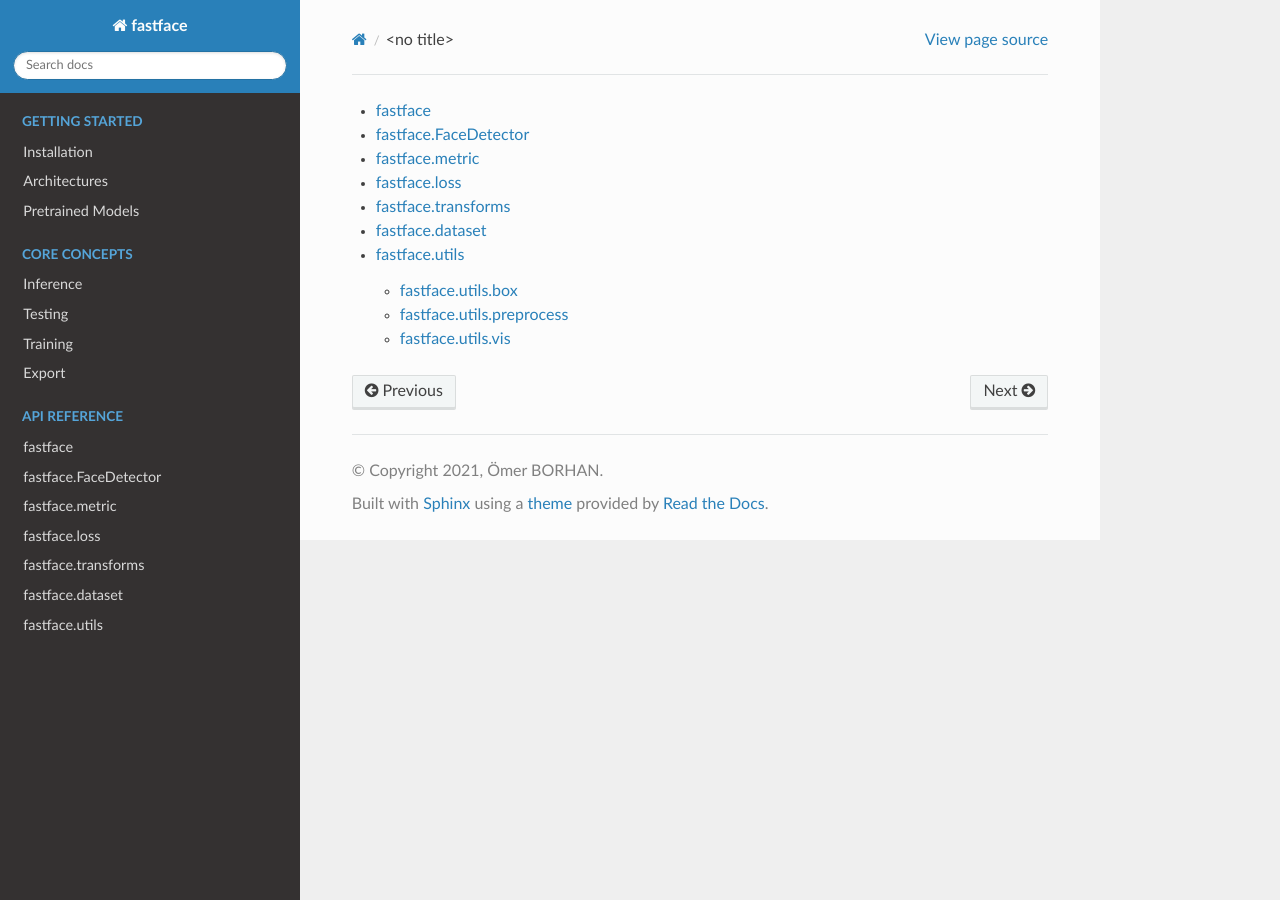
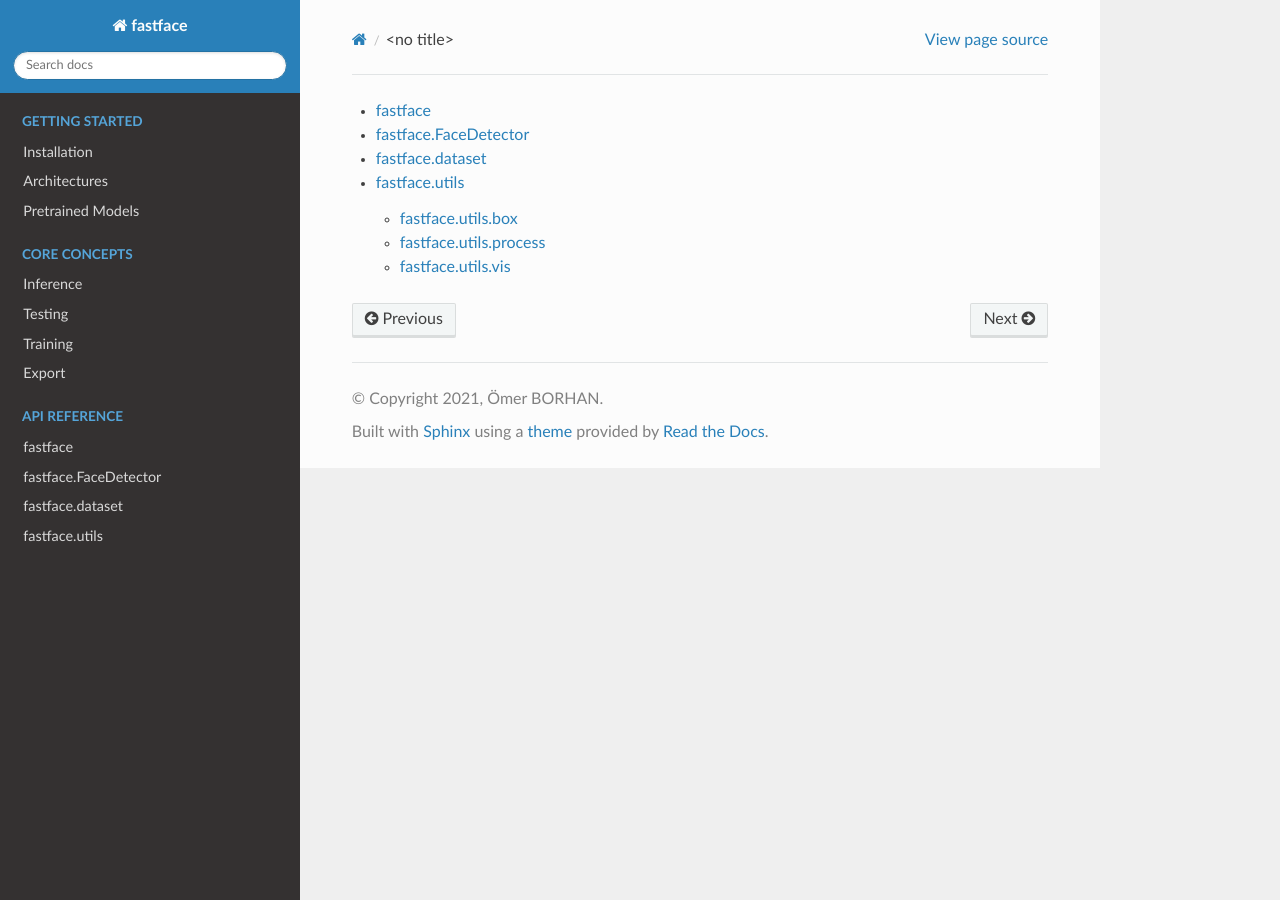
Before and after one commit to borhanMorphy/fastface, a Sphinx documentation site: the page built from docs/source/api/index.rst, in a window 1280 px wide. Built offline with Sphinx 7.4.7 and the Read the Docs theme 2.0.0, drawn with Linux system fonts in a browser that asks for light colours.

Commit message:
updated docs

```diff
--- a/docs/source/api/dataset.rst
+++ b/docs/source/api/dataset.rst
@@ -4,5 +4,3 @@ fastface.dataset
 .. autoclass:: fastface.dataset.WiderFaceDataset
 
 .. autoclass:: fastface.dataset.FDDBDataset
-
-.. autoclass:: fastface.dataset.UFDDDataset
--- a/docs/source/api/index.rst
+++ b/docs/source/api/index.rst
@@ -3,8 +3,5 @@
 
    base.rst
    module.rst
-   metric.rst
-   loss.rst
-   transforms.rst
    dataset.rst
    utils.rst
--- a/docs/source/api/loss.rst
+++ /dev/null
@@ -1,6 +0,0 @@
-fastface.loss
-+++++++++++++
-
-.. autoclass:: fastface.loss.BinaryFocalLoss
-
-.. autoclass:: fastface.loss.DIoULoss
--- a/docs/source/api/metric.rst
+++ /dev/null
@@ -1,8 +0,0 @@
-fastface.metric
-+++++++++++++++
-
-.. autoclass:: fastface.metric.WiderFaceAP
-
-.. autoclass:: fastface.metric.AveragePrecision
-
-.. autoclass:: fastface.metric.AverageRecall
--- a/docs/source/api/module.rst
+++ b/docs/source/api/module.rst
@@ -13,4 +13,4 @@ fastface.FaceDetector
 
 .. automethod:: fastface.FaceDetector.add_metric
 
-.. automethod:: fastface.FaceDetector.get_metrics
+.. automethod:: fastface.FaceDetector.get_metric
```
Also changed, not shown: docs/source/api/transforms.rst (deleted, +0 -14 lines), docs/source/api/utils.rst (+5 -3 lines).
